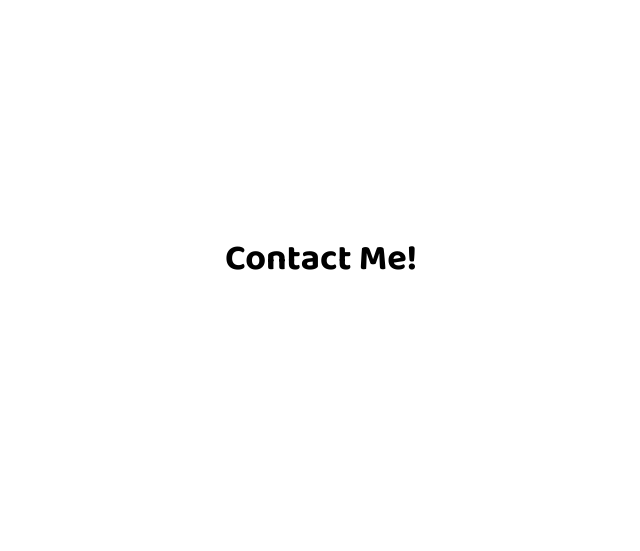
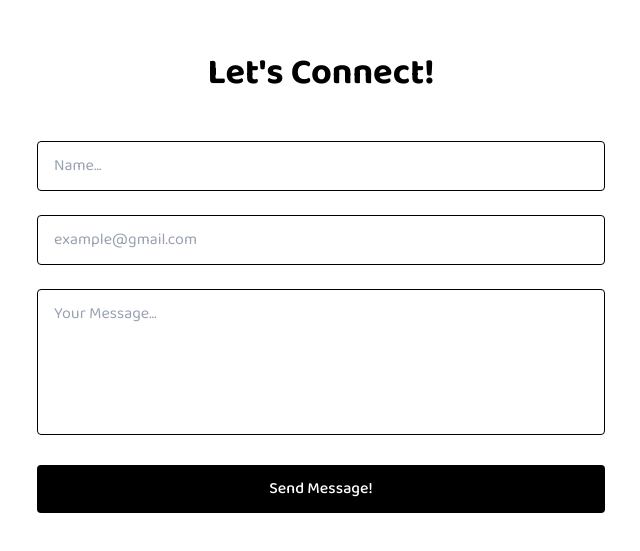
Before and after one commit to paulian7/portfolio, a React (Vite) app: page / in a window 1280 px wide. Shown: the part 4514-5065 px from the top of the page, without its empty margins (319-959 px from the left). Built offline with nearby package versions, Linux system fonts and the light colour scheme.

Commit message:
completed working contact form section

```diff
--- a/src/components/sections/Contact.jsx
+++ b/src/components/sections/Contact.jsx
@@ -1,6 +1,36 @@
+import { useState } from "react";
 import { RevealOnScroll } from "../RevealOnScroll";
+import emailjs from "emailjs-com";
 
 export const Contact = () => {
+  const [formData, setFormData] = useState({
+    name: "",
+    email: "",
+    message: "",
+  });
+
+  // func to handle submitting the form
+  const handleSubmit = (e) => {
+    // prevents refreshing the website when user clicks submit
+    e.preventDefault();
+
+    // make call to emailjs
+    // e.target -- is the data from the form
+    emailjs
+      .sendForm(
+        import.meta.env.VITE_SERVICE_ID,
+        import.meta.env.VITE_TEMPLATE_ID,
+        e.target,
+        import.meta.env.VITE_PUBLIC_KEY
+      )
+      .then(() => {
+        alert("Message Sent!");
+        // helps reset the form data all back to blank
+        setFormData({ name: "", email: "", message: "" });
+      })
+      .catch(() => alert("Oops! Something went wrong. Please try again."));
+  };
+
   return (
     <section
       id="contact"
@@ -9,8 +39,75 @@ export const Contact = () => {
       <RevealOnScroll>
         {/* title */}
         <h2 className="text-4xl font-bold mb-12 font-baloo text-black text-center">
-          Contact Me!
+          Let's Connect!
         </h2>
+
+        {/* section's content */}
+        <div className="px-4 w-150">
+          {/* <p className="mb-6 text-lg text-gray-800">
+            Feel free to reach out to me! :)
+          </p> */}
+          <form className="space-y-6" onSubmit={handleSubmit}>
+            <div className="relative">
+              <input
+                type="text"
+                id="name"
+                name="name"
+                required
+                value={formData.name}
+                className="w-full bg-white border border-black rounded px-4 py-3 text-black placeholder-gray-400
+                  focus:outline-none focus:ring-2 focus:ring-gray-300 focus:border-gray-300
+                  transition-colors duration-300 ease-in-out font-baloo"
+                placeholder="Name..."
+                onChange={(e) =>
+                  setFormData({ ...formData, name: e.target.value })
+                }
+              />
+            </div>
+
+            <div className="relative">
+              <input
+                type="email"
+                id="email"
+                name="email"
+                required
+                value={formData.email}
+                className="w-full bg-white border border-black rounded px-4 py-3 text-black placeholder-gray-400
+                  focus:outline-none focus:ring-2 focus:ring-gray-300 focus:border-gray-300
+                  transition-colors duration-300 ease-in-out font-baloo"
+                placeholder="example@gmail.com"
+                onChange={(e) =>
+                  setFormData({ ...formData, email: e.target.value })
+                }
+              />
+            </div>
+
+            <div className="relative">
+              <textarea
+                id="message"
+                name="message"
+                required
+                value={formData.message}
+                rows={5}
+                className="w-full bg-white border border-black rounded px-4 py-3 text-black placeholder-gray-400
+                  focus:outline-none focus:ring-2 focus:ring-gray-300 focus:border-gray-300
+                  transition-colors duration-300 ease-in-out resize-none font-baloo"
+                placeholder="Your Message..."
+                onChange={(e) =>
+                  setFormData({ ...formData, message: e.target.value })
+                }
+              />
+            </div>
+
+            <button
+              type="submit"
+              className="w-full bg-black text-white py-3 px-6 rounded font-medium transition-all duration-300 ease-in-out
+                 hover:-translate-y-0.5 hover:bg-gray-500 active:bg-gray-600 font-baloo"
+            >
+              Send Message!
+            </button>
+          </form>
+        </div>
       </RevealOnScroll>
     </section>
   );
```
Also changed, not shown: 1 other file (tests, documents, lock files or other folders).
